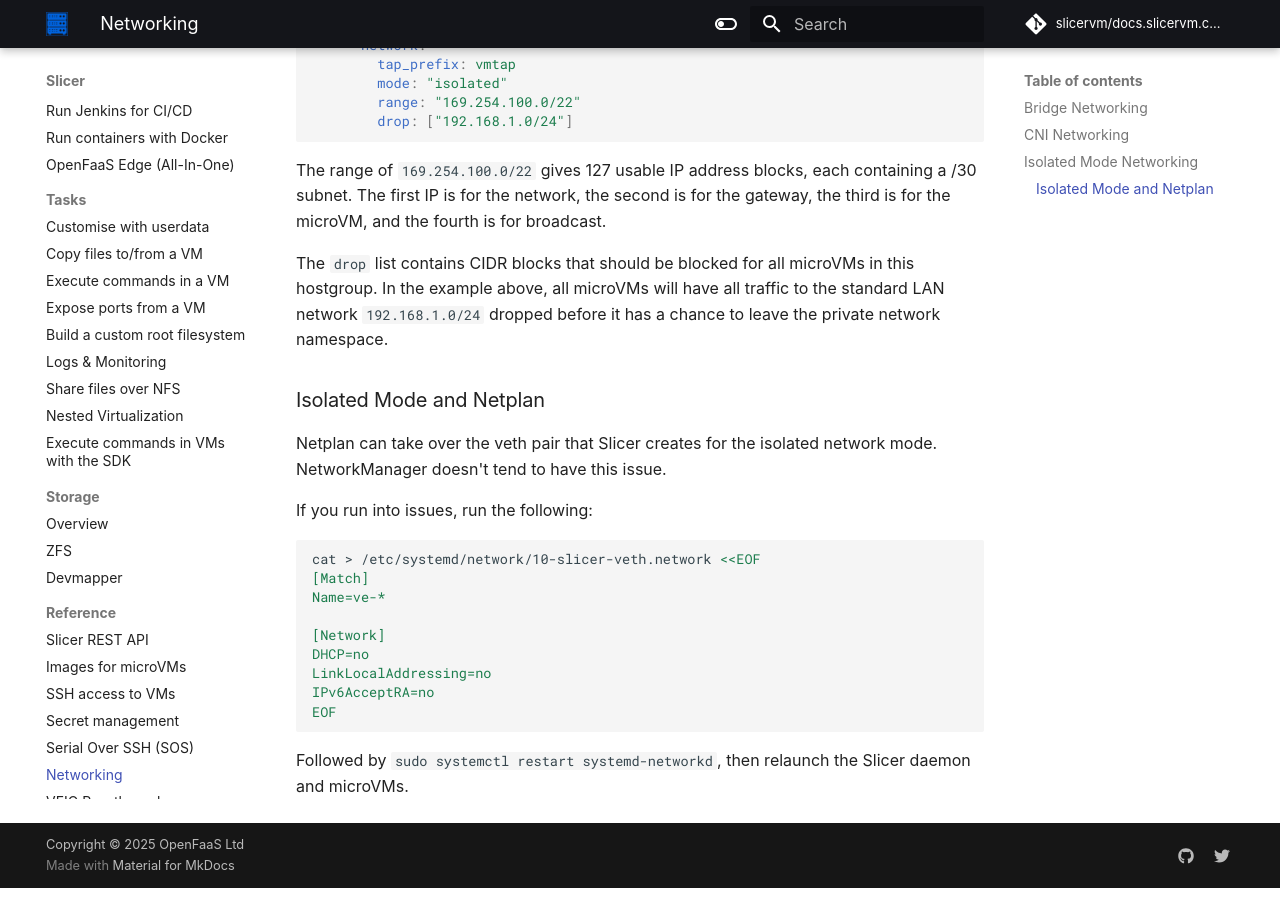
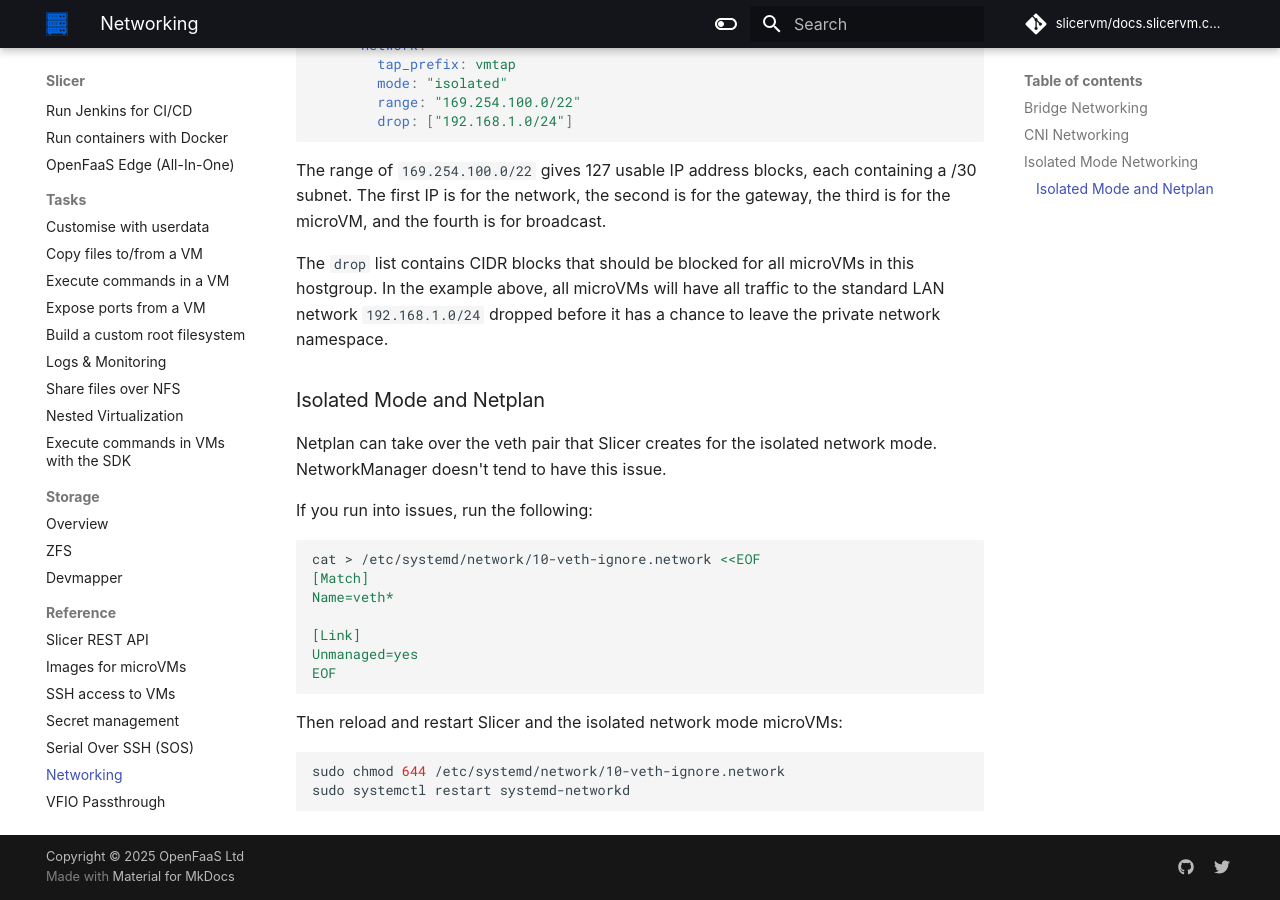
Before and after one commit to slicervm/docs.slicervm.com, an MkDocs documentation site: the page built from docs/reference/networking.md, in a window 1280 px wide and 900 px high, scrolled down 3085 px. Built offline with MkDocs 1.6.1 and Material for MkDocs 9.7.7, drawn with Linux system fonts in a browser that asks for light colours; some web fonts are replaced; comment, search, counter and statistics services are not loaded.

Commit message:
Update for Ubuntu 22.04 server
Signed-off-by: Alex Ellis (OpenFaaS Ltd) <alexellis2@gmail.com>

````diff
--- a/docs/reference/networking.md
+++ b/docs/reference/networking.md
@@ -127,15 +127,18 @@
 If you run into issues, run the following:
 
 ```bash
-cat > /etc/systemd/network/10-slicer-veth.network <<EOF
+cat > /etc/systemd/network/10-veth-ignore.network <<EOF
 [Match]
-Name=ve-*
+Name=veth*
 
-[Network]
-DHCP=no
-LinkLocalAddressing=no
-IPv6AcceptRA=no
+[Link]
+Unmanaged=yes
 EOF
 ```
 
-Followed by `sudo systemctl restart systemd-networkd`, then relaunch the Slicer daemon and microVMs.
+Then reload and restart Slicer and the isolated network mode microVMs:
+
+```bash
+sudo chmod 644 /etc/systemd/network/10-veth-ignore.network
+sudo systemctl restart systemd-networkd
+```
````
